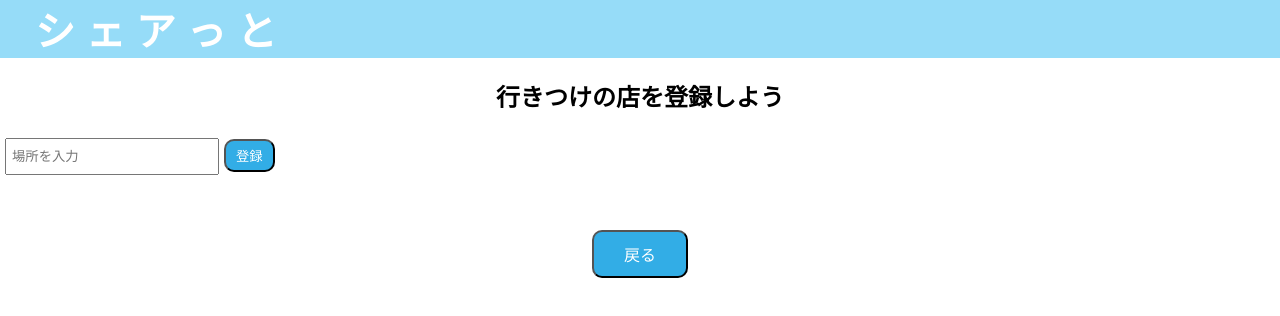
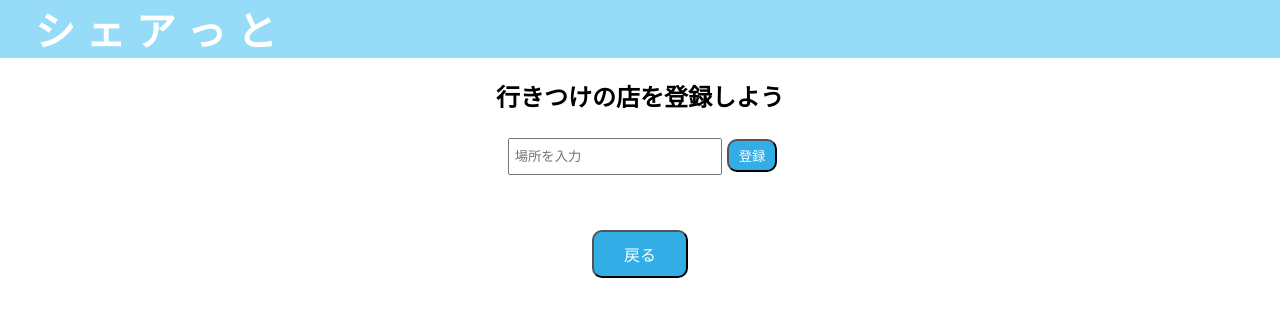
Before and after one commit to MonkeyHackParty/team5, a Next.js app in the folder front/: page /PlaceRegister in a window 1280 px wide. Shown: the top 316 px of the page. Built offline with nearby package versions, Linux system fonts and the light colour scheme; a web font is replaced by a local one.

Commit message:
登録画面編集

```diff
--- a/front/src/styles/PlaceRegister.module.css
+++ b/front/src/styles/PlaceRegister.module.css
@@ -1,4 +1,3 @@
-
 .rogo {
     display: inline;
     margin: 20px 35px;
@@ -7,8 +6,10 @@
     font-size: 40px;
 }
 
-
-
+/* 追加 */
+.touroku {
+    text-align: center;
+}
 
 .number {
     width: 30px;
@@ -24,6 +25,7 @@
 .delete {
     margin-left: 80px;
 }
+
 .return {
     text-align: center;
 }
@@ -33,3 +35,26 @@
     font-size: medium;
     margin-top: 50px;
 }
+
+/* 追加 */
+/* @media (min-width: 1024px) {
+    .touroku input {
+        width: 600px;
+        height: 40px;
+        font-size: larger;
+        margin-bottom: 30px;
+    }
+
+    /* header button {
+        margin-left: 600px;
+    } */
+/*
+    button {
+        padding: 10px 20px;
+        font-size: larger;
+    } */
+
+/* h2 {
+        font-size: 30px;
+    } */
+/* }  */
```
Also changed, not shown: front/src/pages/PlaceRegister.js (line endings or trailing spaces).
